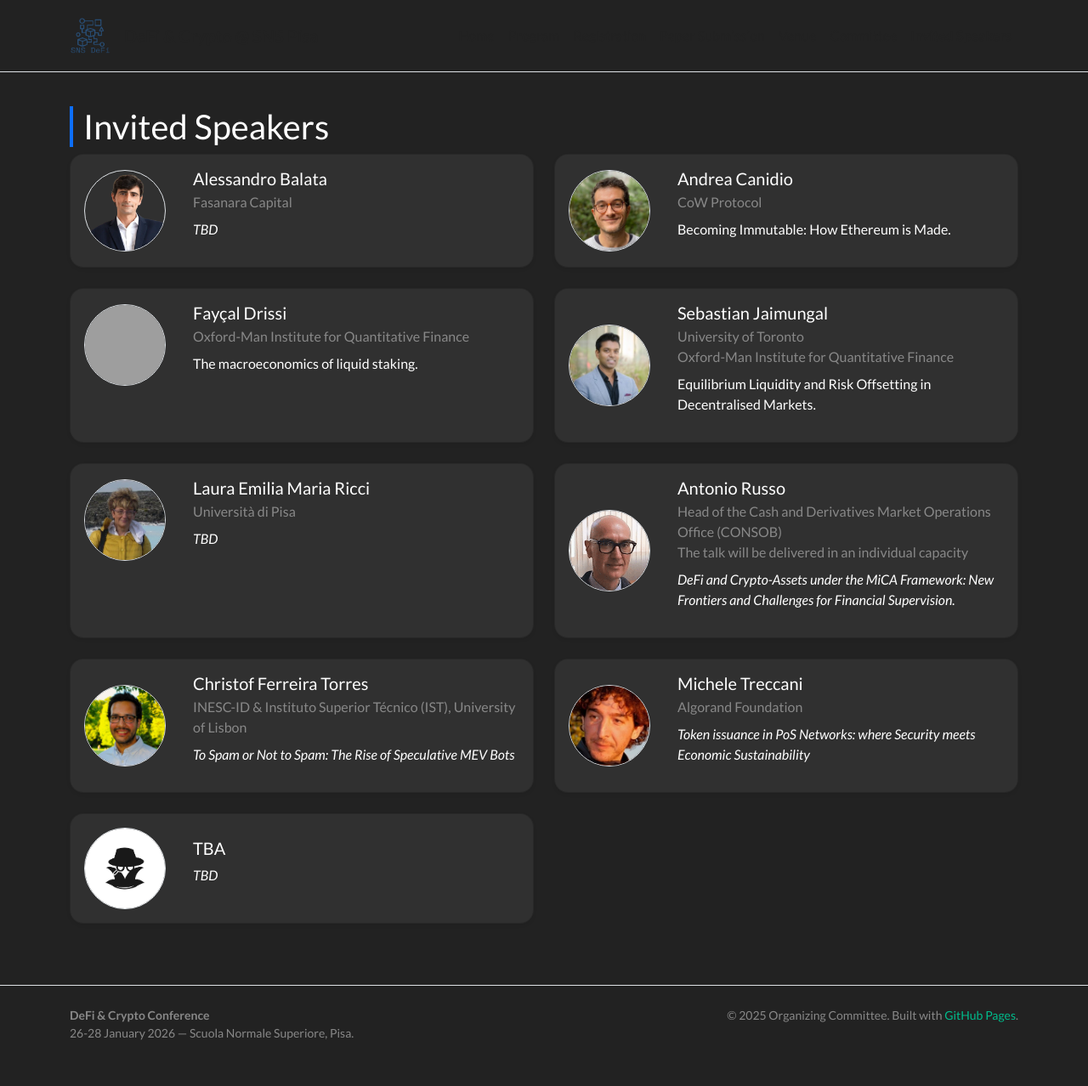
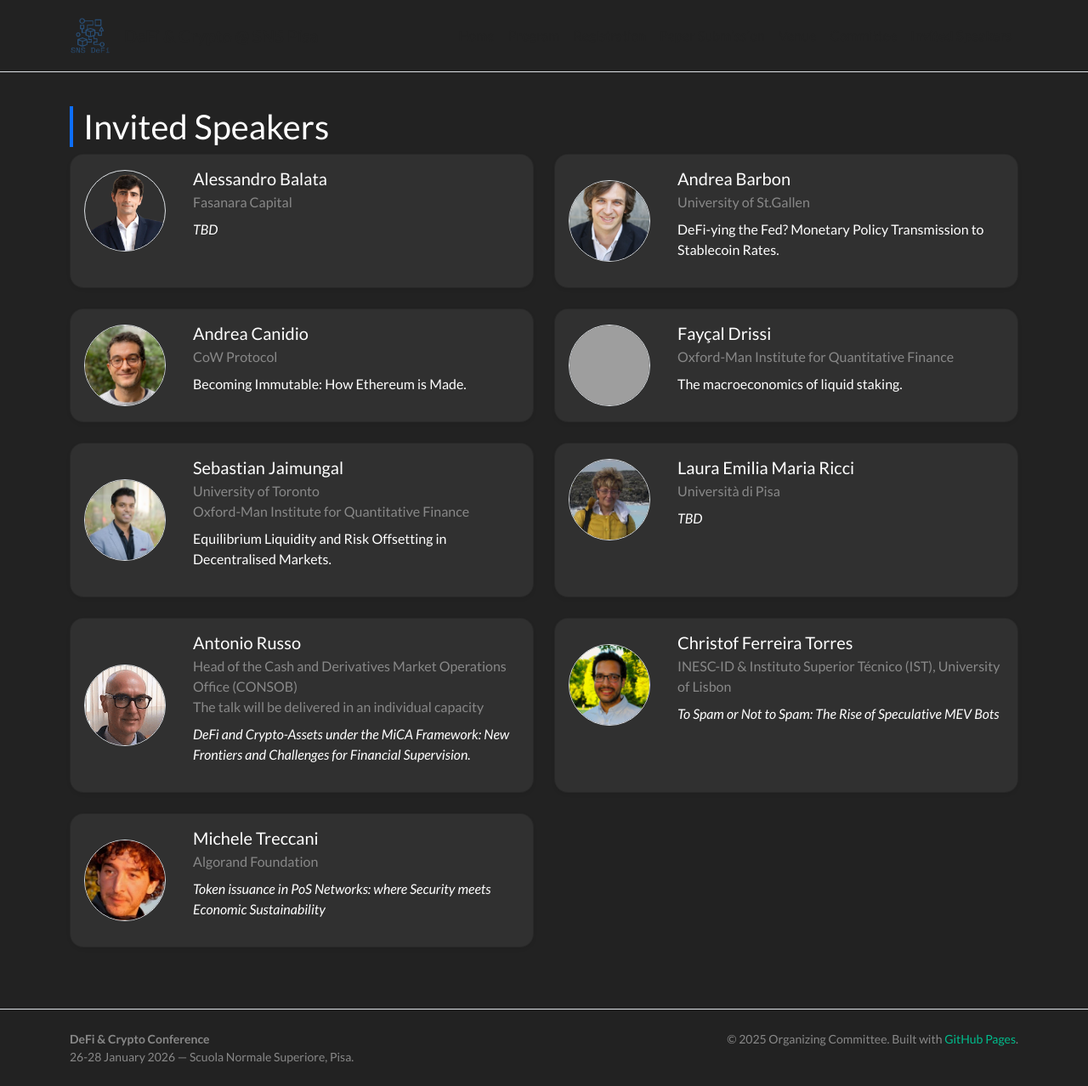
Before and after one commit to sns-defi/sns-defi.github.io, a Jekyll site: the page built from speakers.md, in a window 1280 px wide and 1278 px high. Shown: the whole window at 85% size. Built offline with Jekyll 4.4.1, drawn with Linux system fonts in a browser that asks for light colours; nearby versions of some CDN libraries; grey boxes are pictures that could not be loaded.

Commit message:
Update speakers.yml

```diff
--- a/_data/speakers.yml
+++ b/_data/speakers.yml
@@ -3,6 +3,12 @@
   image: "/assets/img/speakers/balata.png"
   bio: |
     <em>TBD</em>
+
+- name: "Andrea Barbon"
+  affiliation: "University of St.Gallen"
+  image: "/assets/img/speakers/barbon.jpeg"
+  bio: |
+    DeFi-ying the Fed? Monetary Policy Transmission to Stablecoin Rates.
 
 - name: "Andrea Canidio"
   affiliation: "CoW Protocol"
@@ -47,9 +53,3 @@
   image: "/assets/img/speakers/treccani.jpeg"
   bio: |
     <em>Token issuance in PoS Networks: where Security meets Economic Sustainability</em>
-
-- name: "TBA"
-  affiliation: ""
-  image: "/assets/img/speakers/tba.jpg"
-  bio: |
-    <em>TBD</em>
```
